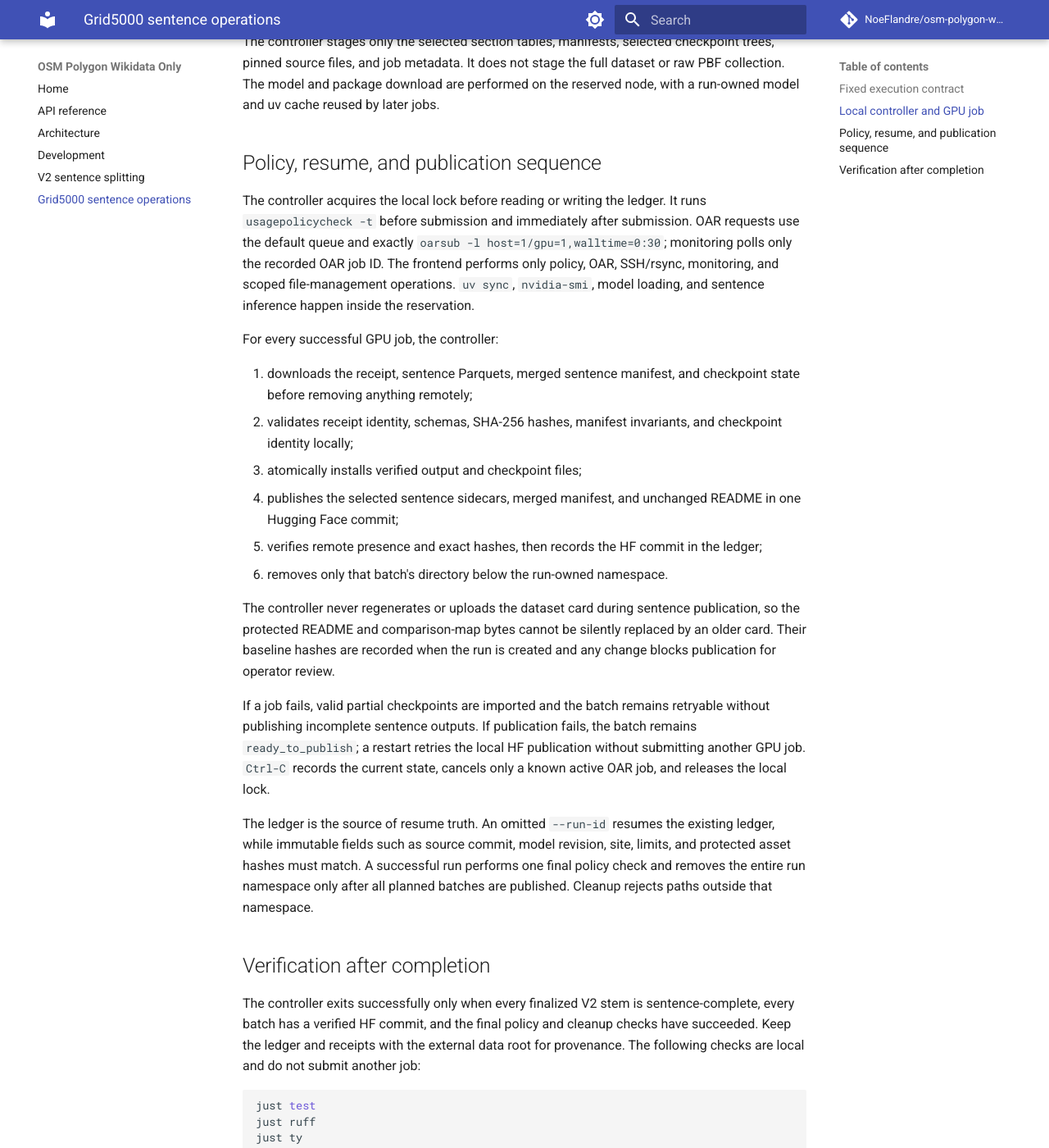
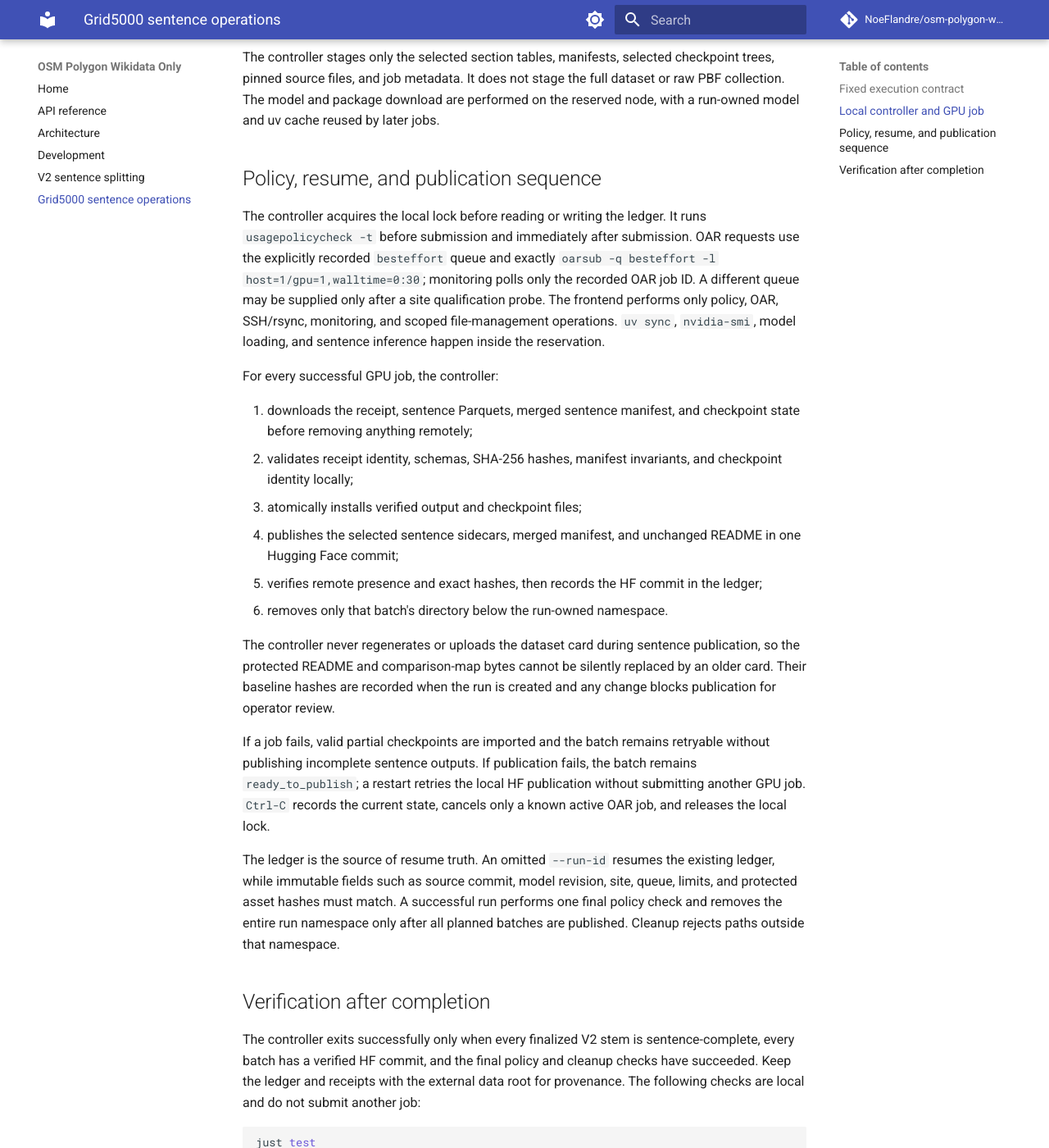
Before and after one commit to NoeFlandre/osm-polygon-wikidata-only, an MkDocs documentation site: the page built from docs/grid5000-sentence-splitting.md, in a window 1280 px wide and 1400 px high, scrolled down 1474 px. Shown: the whole window at 82% size. Built offline with MkDocs 1.6.1 and Material for MkDocs 9.7.7, drawn with Linux system fonts in a browser that asks for light colours; comment, search, counter and statistics services are not loaded.

Commit message:
fix: make Grid5000 queue explicit

```diff
--- a/docs/grid5000-sentence-splitting.md
+++ b/docs/grid5000-sentence-splitting.md
@@ -43,6 +43,7 @@ From the repository checkout, start or resume the operation with:
 UV_CACHE_DIR=/tmp/osm-polygon-wikidata-only-uv uv run python scripts/grid5000_sentence_controller.py \
     --data-root "$OSM_POLYGON_DATA_ROOT" \
     --site grenoble \
+    --queue besteffort \
     --repo-id NoeFlandre/osm-polygon-wikidata-and-wikipedia \
     --max-stems 4 \
     --max-input-bytes 268435456 \
@@ -76,11 +77,12 @@ later jobs.
 
 The controller acquires the local lock before reading or writing the ledger.
 It runs `usagepolicycheck -t` before submission and immediately after
-submission. OAR requests use the default queue and exactly
-`oarsub -l host=1/gpu=1,walltime=0:30`; monitoring polls only the recorded
-OAR job ID. The frontend performs only policy, OAR, SSH/rsync, monitoring, and
-scoped file-management operations. `uv sync`, `nvidia-smi`, model loading,
-and sentence inference happen inside the reservation.
+submission. OAR requests use the explicitly recorded `besteffort` queue and
+exactly `oarsub -q besteffort -l host=1/gpu=1,walltime=0:30`; monitoring polls
+only the recorded OAR job ID. A different queue may be supplied only after a
+site qualification probe. The frontend performs only policy, OAR, SSH/rsync,
+monitoring, and scoped file-management operations. `uv sync`, `nvidia-smi`,
+model loading, and sentence inference happen inside the reservation.
 
 For every successful GPU job, the controller:
 
@@ -108,7 +110,7 @@ state, cancels only a known active OAR job, and releases the local lock.
 
 The ledger is the source of resume truth. An omitted `--run-id` resumes the
 existing ledger, while immutable fields such as source commit, model
-revision, site, limits, and protected asset hashes must match. A successful
+revision, site, queue, limits, and protected asset hashes must match. A successful
 run performs one final policy check and removes the entire run namespace only
 after all planned batches are published. Cleanup rejects paths outside that
 namespace.
```
Also changed, not shown: docs/superpowers/plans/2026-08-27-grid5000-sentence-splitting.md (+2 -1 lines), docs/superpowers/specs/2026-08-27-grid5000-sentence-splitting-design.md (+2 -1 lines), 4 other files.
